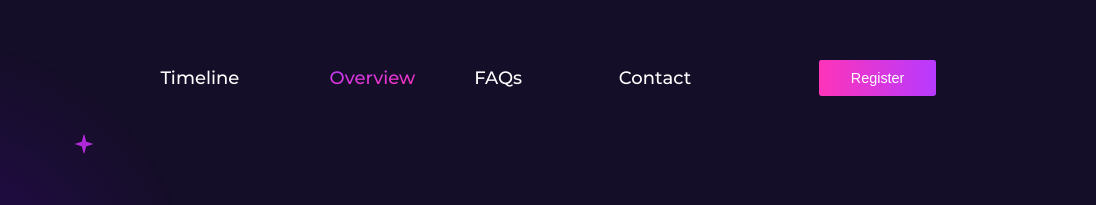
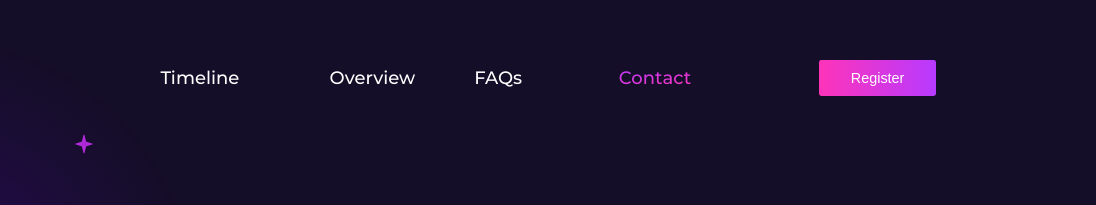
Before and after one commit to HazelDaniel/get-linked-ai-template-contact, a plain HTML site: page index.html in a window 1280 px wide. Shown: the top 205 px of the page, 184-1280 px from the left. Drawn offline with Linux system fonts and the light colour scheme.

Commit message:
updated the codebase

```diff
--- a/index.html
+++ b/index.html
@@ -22,9 +22,9 @@
         <div class="header-menu">
           <ul>
             <li class="header-link"><a href="#timeline">Timeline</li>
-            <li class="header-link"><a href="https://hazeldaniel.github.io/get-linked-ai-template-home/" class="active">Overview</a></li>
+            <li class="header-link"><a href="https://hazeldaniel.github.io/get-linked-ai-template-home/">Overview</a></li>
             <li class="header-link"><a href="#faq">FAQs</a></li>
-            <li class="header-link"><a href="https://hazeldaniel.github.io/get-linked-ai-template-contact/">Contact</a></li>
+            <li class="header-link"><a href="https://hazeldaniel.github.io/get-linked-ai-template-contact/" class="active">Contact</a></li>
           </ul>
           <div class="header-cta">
             <button>Register</button>
```
